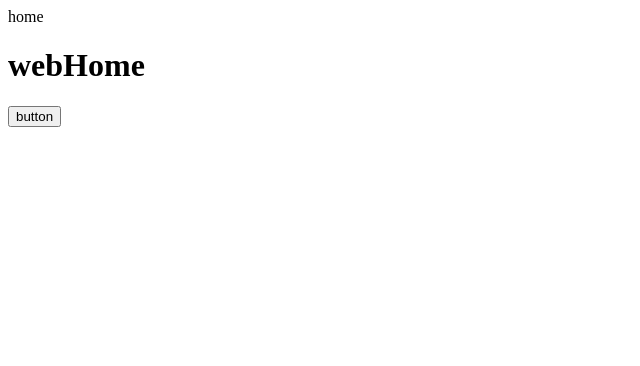
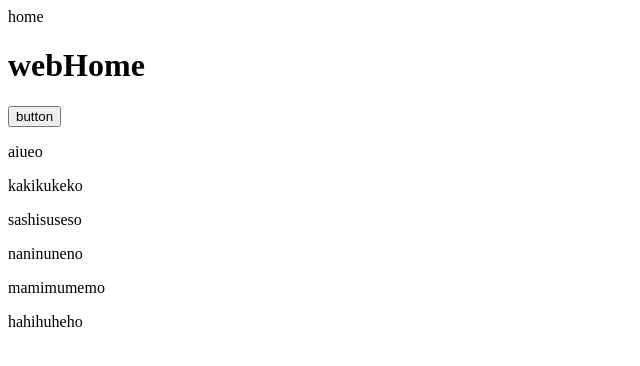
Before and after one commit to yuto2009/myproject, a plain HTML site: page index.html in a window 1280 px wide. Shown: the whole page, without its empty margins (0-640 px from the left). Drawn offline with Linux system fonts and the light colour scheme.

Commit message:
文字追加

```diff
--- a/index.html
+++ b/index.html
@@ -6,6 +6,12 @@
   <body>
   <h1>webHome</h1>
   <button onclick="location.herf">button</button>
+     <p>aiueo</p>
+  <p>kakikukeko</p>
+  <p>sashisuseso</p>
+  <p>naninuneno</p>
+    <p>mamimumemo</p>
+  <p>hahihuheho</p>
 
 
 
```
